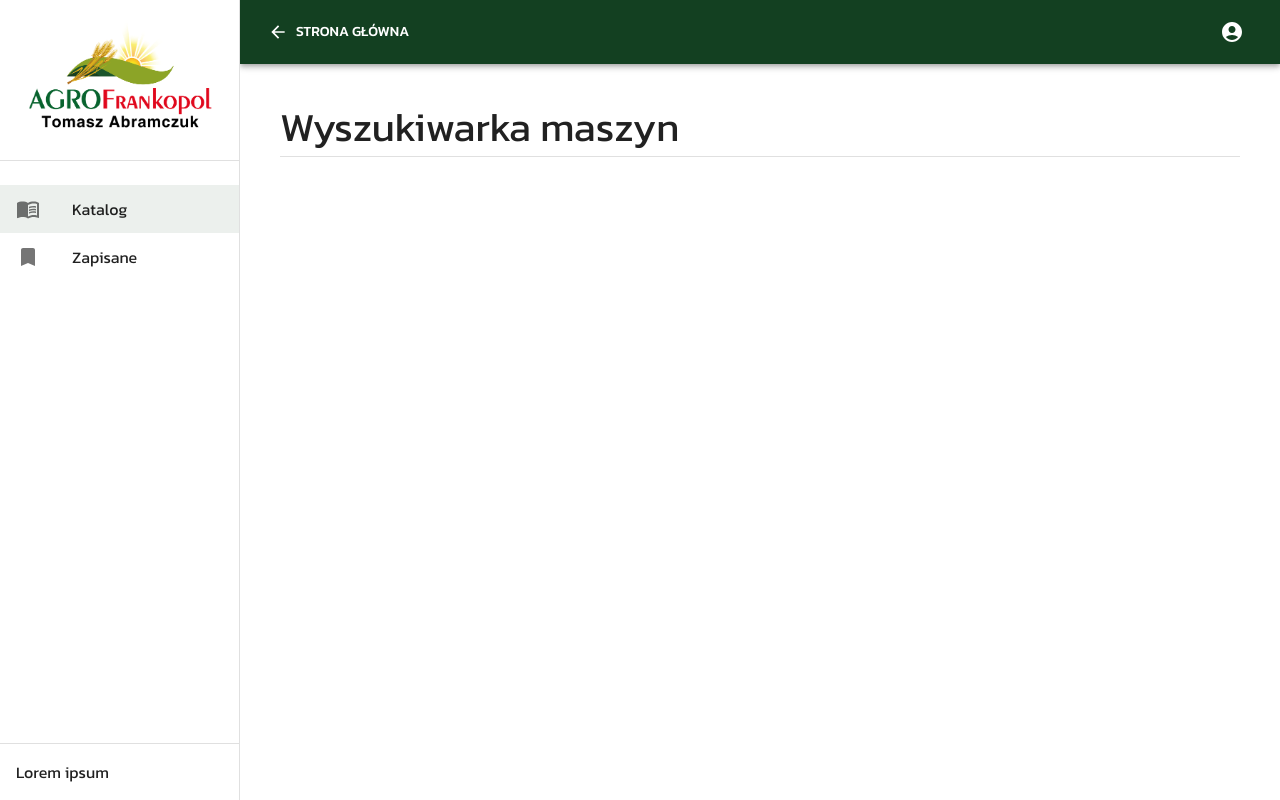
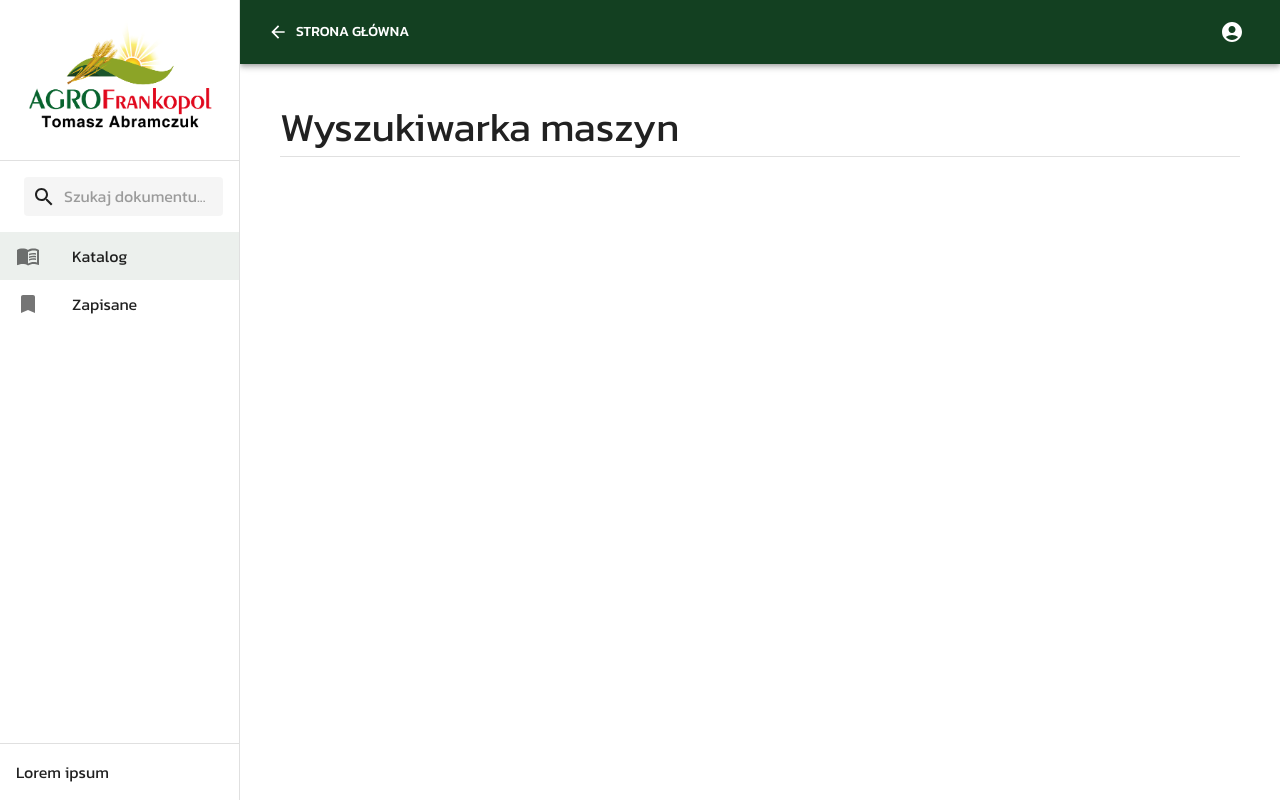
Before and after one commit to kzuraniewski/catalog, a Next.js app: page / in a window 1280 px wide. Built offline with nearby package versions, Linux system fonts and the light colour scheme.

Commit message:
search bar in sidenav

```diff
--- a/components/Search.tsx
+++ b/components/Search.tsx
@@ -21,9 +21,9 @@ const Search = ({
 			sx={{
 				position: 'relative',
 				borderRadius: theme.shape.borderRadius,
-				backgroundColor: alpha(theme.palette.common.white, 0.15),
+				backgroundColor: alpha(theme.palette.grey[400], 0.15),
 				'&:hover': {
-					backgroundColor: alpha(theme.palette.common.white, 0.25),
+					backgroundColor: alpha(theme.palette.grey[400], 0.25),
 				},
 				marginRight: theme.spacing(2),
 				marginLeft: 0,
@@ -37,7 +37,9 @@ const Search = ({
 		>
 			{/* Search icon wrapper */}
 			<Box
-				padding={theme.spacing(0, 2)}
+				// padding={theme.spacing(0, 2)}
+				pl={1}
+				pr={2}
 				height="100%"
 				position="absolute"
 				// pointerEvents="none"
@@ -56,7 +58,7 @@ const Search = ({
 					'& .MuiInputBase-input': {
 						padding: theme.spacing(1, 1, 1, 0),
 						// vertical padding + font size from searchIcon
-						paddingLeft: `calc(1em + ${theme.spacing(4)})`,
+						paddingLeft: `calc(1em + ${theme.spacing(3)})`,
 						transition: theme.transitions.create('width'),
 						width: '100%',
 					},
--- a/components/Sidenav.tsx
+++ b/components/Sidenav.tsx
@@ -3,6 +3,7 @@ import { Drawer, Divider, Box, List } from '@mui/material';
 import { Bookmark, MenuBook } from '@mui/icons-material';
 import Logo from './Logo';
 import SidenavLink from './SidenavLink';
+import Search from './Search';
 
 export interface SidenavProps extends React.HTMLAttributes<HTMLElement> {}
 
@@ -23,13 +24,16 @@ const Sidenav = ({ ...other }: SidenavProps) => {
 			{...other}
 		>
 			<Box sx={{ m: 2 }}>
+				{/* FIXME: incorrect interface */}
 				<Logo />
 			</Box>
 
 			<Divider />
 
 			<Box flexGrow={1} my={2}>
-				<List>
+				<Search InputBaseProps={{ placeholder: 'Szukaj dokumentu...' }} />
+
+				<List sx={{ mt: 1 }}>
 					<SidenavLink to="/" icon={<MenuBook />}>
 						Katalog
 					</SidenavLink>
```
